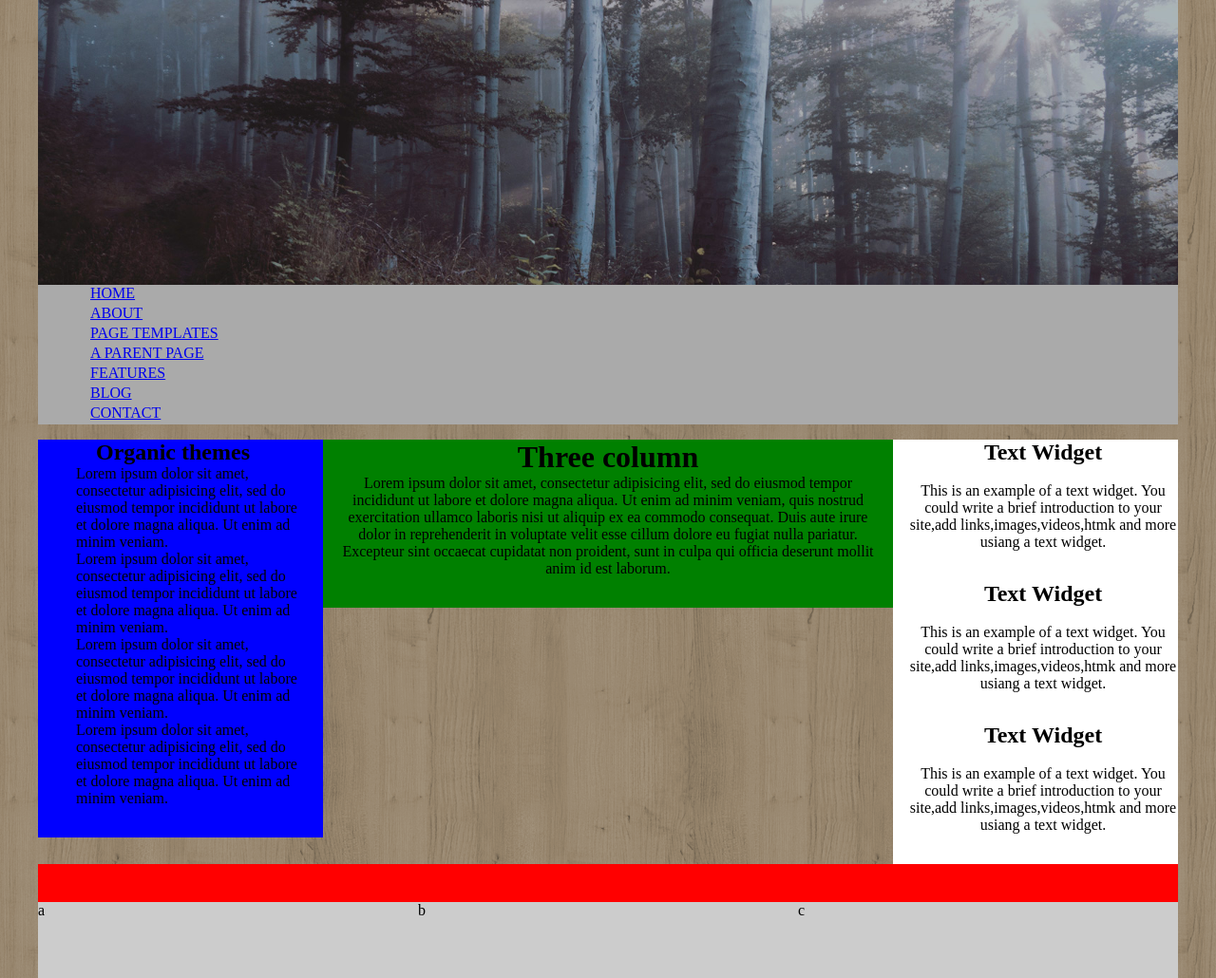
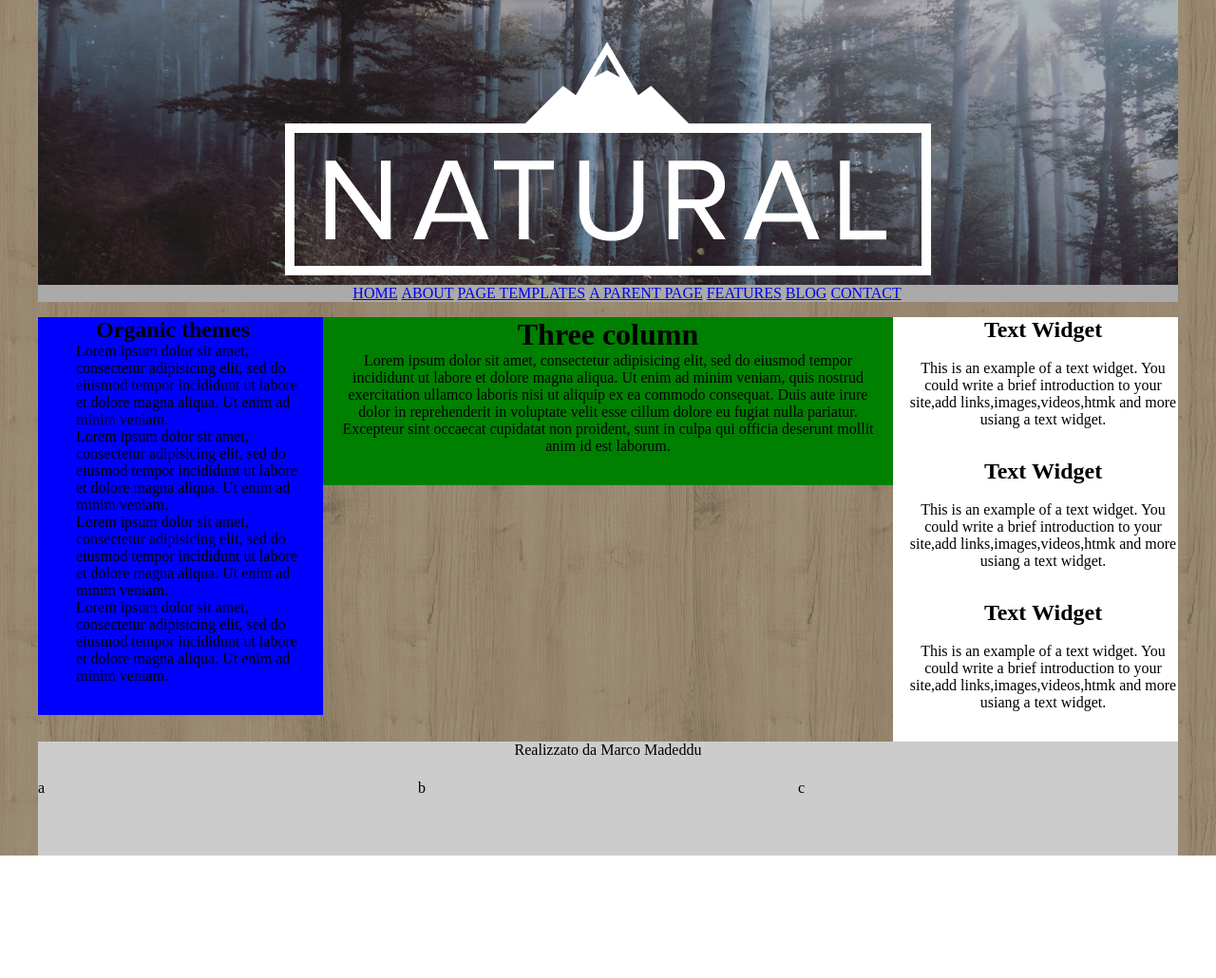
Before and after one commit to MarcoMadeddu/htmlcss-struttura-wp, a plain HTML site: page index.html in a window 1280 px wide. Shown: the whole page at 95% size. After the commit the page ends 901 px from the top, so only its background shows below. Drawn offline with Linux system fonts and the light colour scheme.

Commit message:
correzione menu

```diff
--- a/index.html
+++ b/index.html
@@ -10,7 +10,7 @@
       <!-- Header principale -->
       <header class="main-header">
         <div class="hero">
-          <span></span>
+          <img class="first" src="images/logo.png" alt="">
         </div>
         <div class="main-navigation">
             <ul class="main-menu">
@@ -65,7 +65,7 @@
       <!-- footer principale -->
       <footer>
         <div class="main-footer">
-          <div class="footer-text"></div>
+          <div class="footer-text">Realizzato da Marco Madeddu</div>
           <ul class="socials">
             <li>a</li>
             <li>b</li>
--- a/styles/style.css
+++ b/styles/style.css
@@ -12,9 +12,9 @@ body{
   background-image: url(../images/background-pagina.png);
 }
 
-
 .main-header{
 margin-bottom: 16px;
+text-align: center;
 }
 
 .main-menu{
@@ -23,13 +23,11 @@ margin-bottom: 16px;
 
 .main-menu li {
   list-style: none;
-  display: inline block;
+  display: inline-block;
 }
 
 .main-menu li a{
   display: inline-block;
-  padding: 0 15px;
-  border-bottom: 3px solid transparent;
 }
 
 .hero{
@@ -100,7 +98,8 @@ margin-bottom: 16px;
 
 .footer-text{
   height: 40px;
-  background-color: red;
+  background-color: #ccc;
+  text-align: center;
 }
 .socials{
   padding: 0;
```
